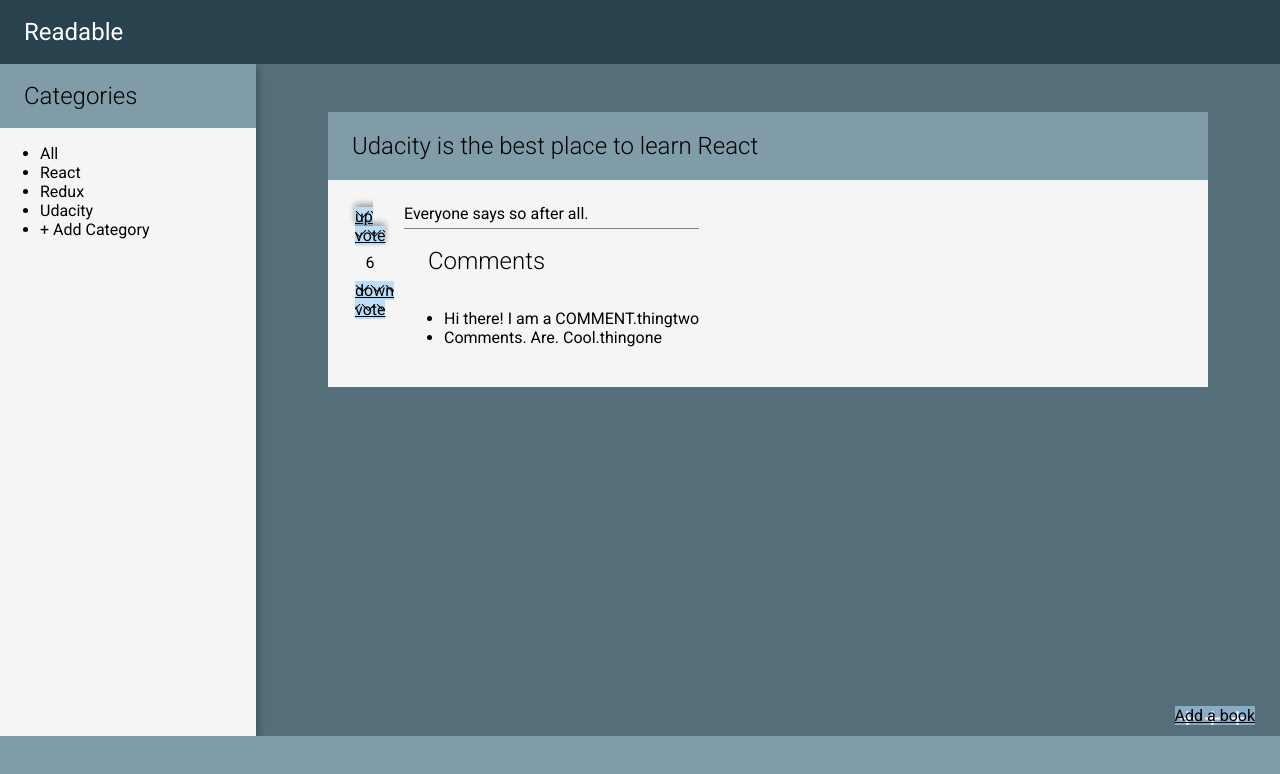
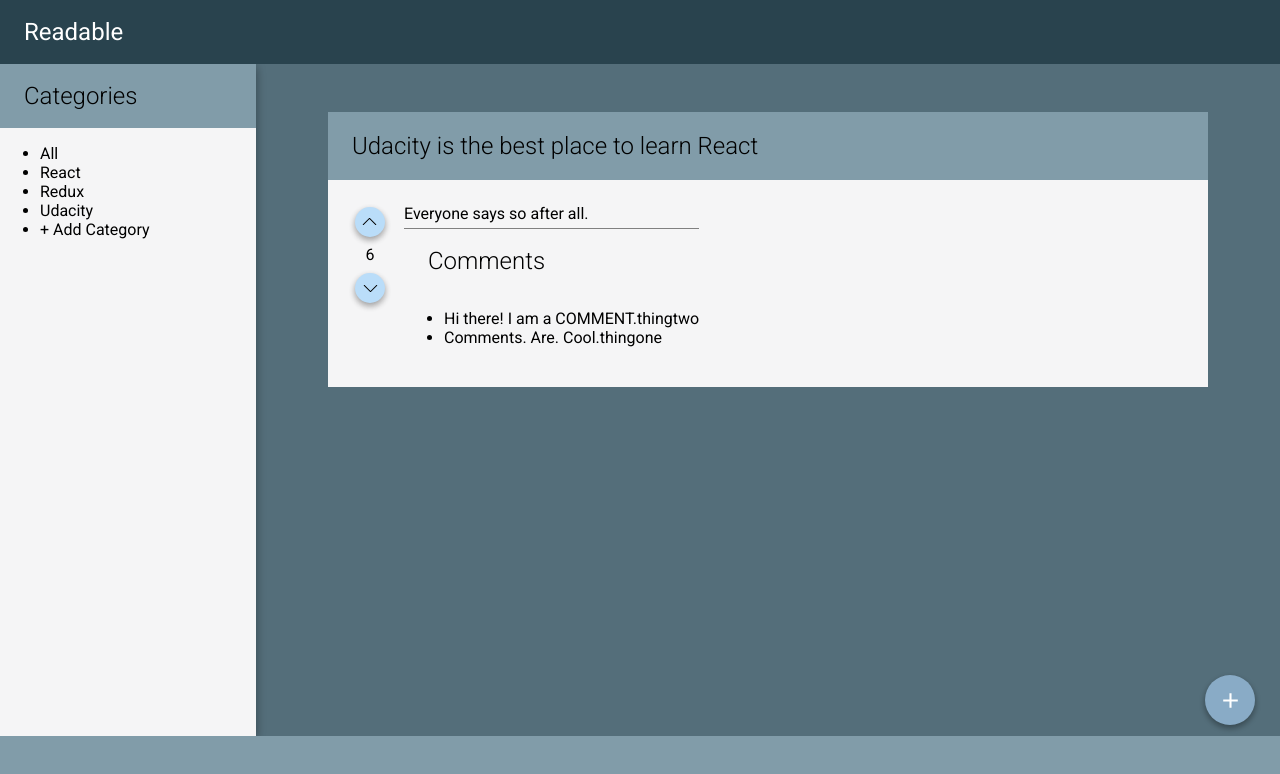
Before and after one commit to edhzsz/reactnd-readable, a React (Create React App) app in the folder frontend/: page / in a window 1280 px wide. Shown: the top 774 px of the page. Built offline with nearby package versions, Linux system fonts and the light colour scheme.

Commit message:
code: start using the RoundButton on the main app component Also add a snapshot test for the main app

```diff
--- a/frontend/src/App.js
+++ b/frontend/src/App.js
@@ -1,4 +1,6 @@
 import React, { Component } from 'react';
+import RoundButton from './components/RoundButton';
+
 import './App.css';
 
 class App extends Component {
@@ -57,9 +59,7 @@
               </div>
             </div>
           </div>
-          <div className="add-post">
-            <a className="primary btn-circle" href="#addpost">Add a book</a>
-          </div>
+          <RoundButton className="add-post">Add a Book</RoundButton>
         </div>
         <div className="footer">
 
```
Also changed, not shown: 2 other files (tests, documents, lock files or other folders).
